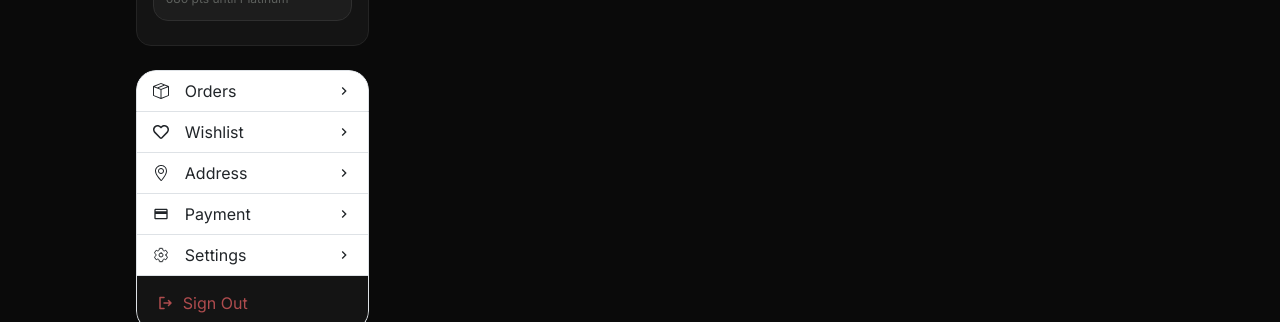
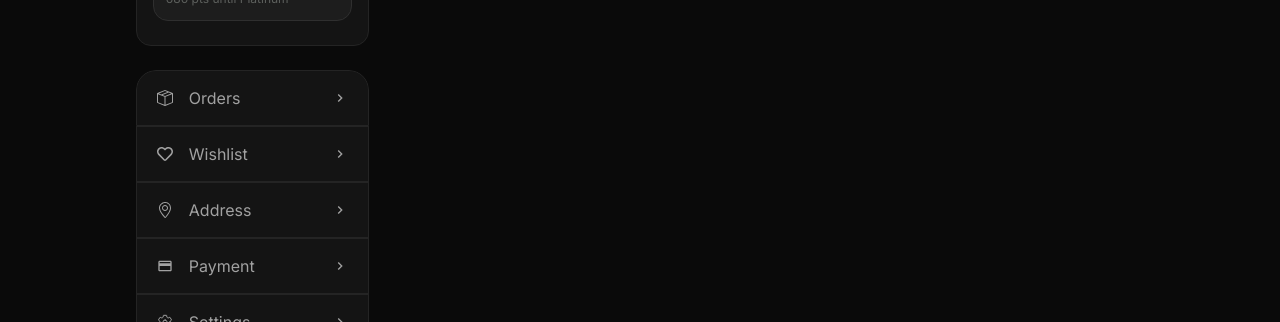
Before and after one commit to mohamedabdelmoneim-dev/my-ecommerce, a React (Vite) app: page /my-ecommerce/account in a window 1280 px wide. Shown: the part 478-800 px from the top of the page. Built offline with nearby package versions, Linux system fonts and the light colour scheme; no server answers.

Commit message:
fix: correct list-group-item styling in Account.jsx by fixing CSS Modules class binding

```diff
--- a/src/pages/Account/Account.jsx
+++ b/src/pages/Account/Account.jsx
@@ -91,7 +91,7 @@ function Account () {
                                 </div>
                                 <div>
                                     <ul className={`list-group ${myAccountStyles["account-list-group"]}`}>
-                                        <li className="list-group-item list-group-item-account">
+                                        <li className={`list-group-item ${myAccountStyles["list-group-item-account"]} ${myAccountStyles["account-list-group-header"]}`}>
                                             <NavLink to="/account/orders" className={({ isActive }) => `nav-link ${isActive ? `active ${myAccountStyles["text-fcs"]}` : ""} d-flex justify-content-between align-items-center`}>
                                                 <div className="d-flex gap-3 align-items-center">
                                                     <BsBoxSeam />
@@ -100,7 +100,7 @@ function Account () {
                                                 <MdOutlineKeyboardArrowRight />
                                             </NavLink>
                                         </li>
-                                        <li className="list-group-item list-group-item-account ">
+                                        <li className={`list-group-item ${myAccountStyles["list-group-item-account"]}`}>
                                             <NavLink to="/account/wishlist" className={({ isActive }) => `nav-link ${isActive ? `active ${myAccountStyles["text-fcs"]}` : ""} d-flex justify-content-between align-items-center`}>
                                                 <div className="d-flex gap-3 align-items-center">
                                                     <FaRegHeart />
@@ -109,7 +109,7 @@ function Account () {
                                                 <MdOutlineKeyboardArrowRight />
                                             </NavLink>
                                         </li>
-                                        <li className="list-group-item list-group-item-account ">
+                                        <li className={`list-group-item ${myAccountStyles["list-group-item-account"]}`}>
                                             <NavLink to="/account/address" className={({ isActive }) => `nav-link ${isActive ? `active ${myAccountStyles["text-fcs"]}` : ""} d-flex justify-content-between align-items-center`}>
                                                 <div className="d-flex gap-3 align-items-center">
                                                     <SlLocationPin />
@@ -118,7 +118,7 @@ function Account () {
                                                 <MdOutlineKeyboardArrowRight />
                                             </NavLink>
                                         </li>
-                                        <li className="list-group-item list-group-item-account ">
+                                        <li className={`list-group-item ${myAccountStyles["list-group-item-account"]}`}>
                                             <NavLink to="/account/payment" className={({ isActive }) => `nav-link ${isActive ? `active ${myAccountStyles["text-fcs"]}` : ""} d-flex justify-content-between align-items-center`}>
                                                 <div className="d-flex gap-3 align-items-center">
                                                     <MdPayment />
@@ -127,7 +127,7 @@ function Account () {
                                                 <MdOutlineKeyboardArrowRight />
                                             </NavLink>
                                         </li>
-                                        <li className="list-group-item list-group-item-account ">
+                                        <li className={`list-group-item ${myAccountStyles["list-group-item-account"]}`}>
                                             <NavLink to="/account/settings" className={({ isActive }) => `nav-link ${isActive ? `active ${myAccountStyles["text-fcs"]}` : ""} d-flex justify-content-between align-items-center`}>
                                                 <div className="d-flex gap-3 align-items-center">
                                                     <IoSettingsOutline />
@@ -136,7 +136,7 @@ function Account () {
                                                 <MdOutlineKeyboardArrowRight />
                                             </NavLink>
                                         </li>
-                                        <li className={`list-group-item list-group-item-account ${myAccountStyles["sign-out"]}`} onClick={handleSignOut} style={{ cursor: "pointer" }}>
+                                        <li className={`list-group-item ${myAccountStyles["list-group-item-account"]} ${myAccountStyles["sign-out"]}`} onClick={handleSignOut} style={{ cursor: "pointer" }}>
                                             <PiSignOutBold />
                                             Sign Out
                                         </li>
```
